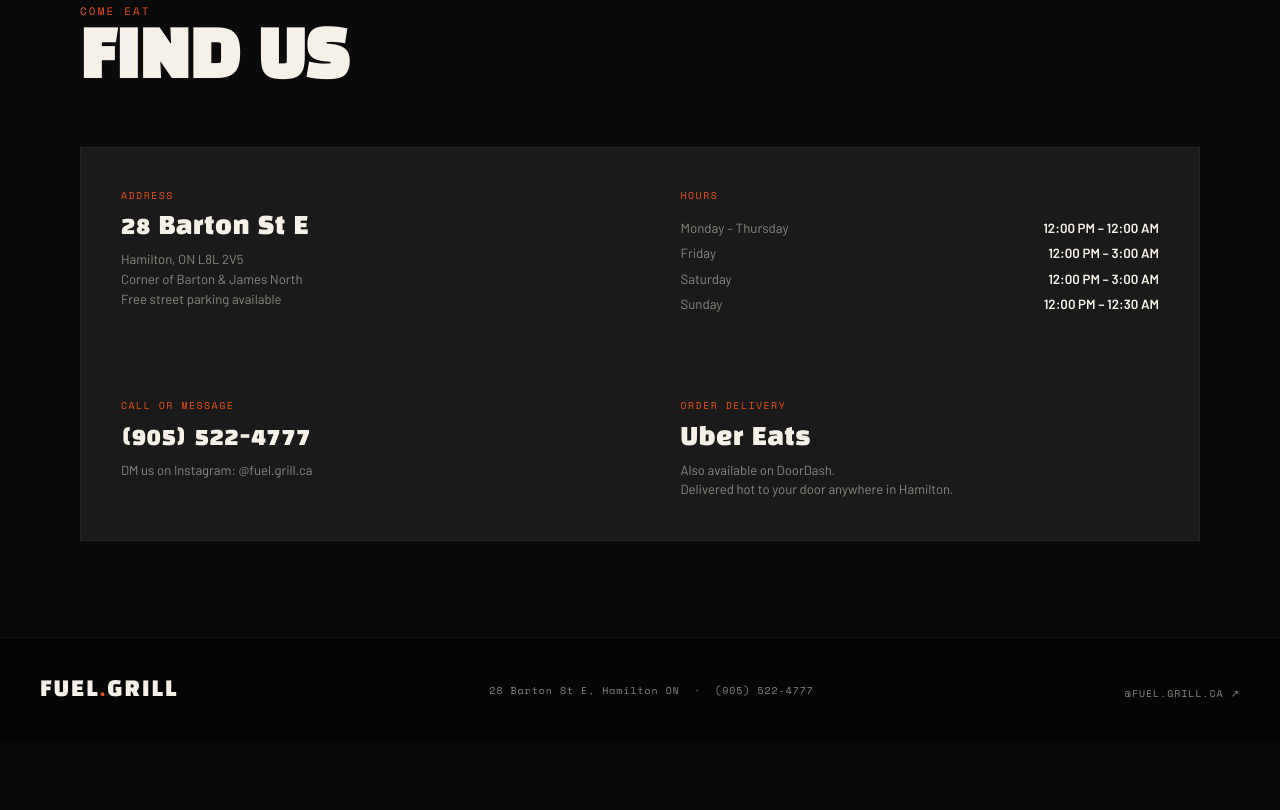
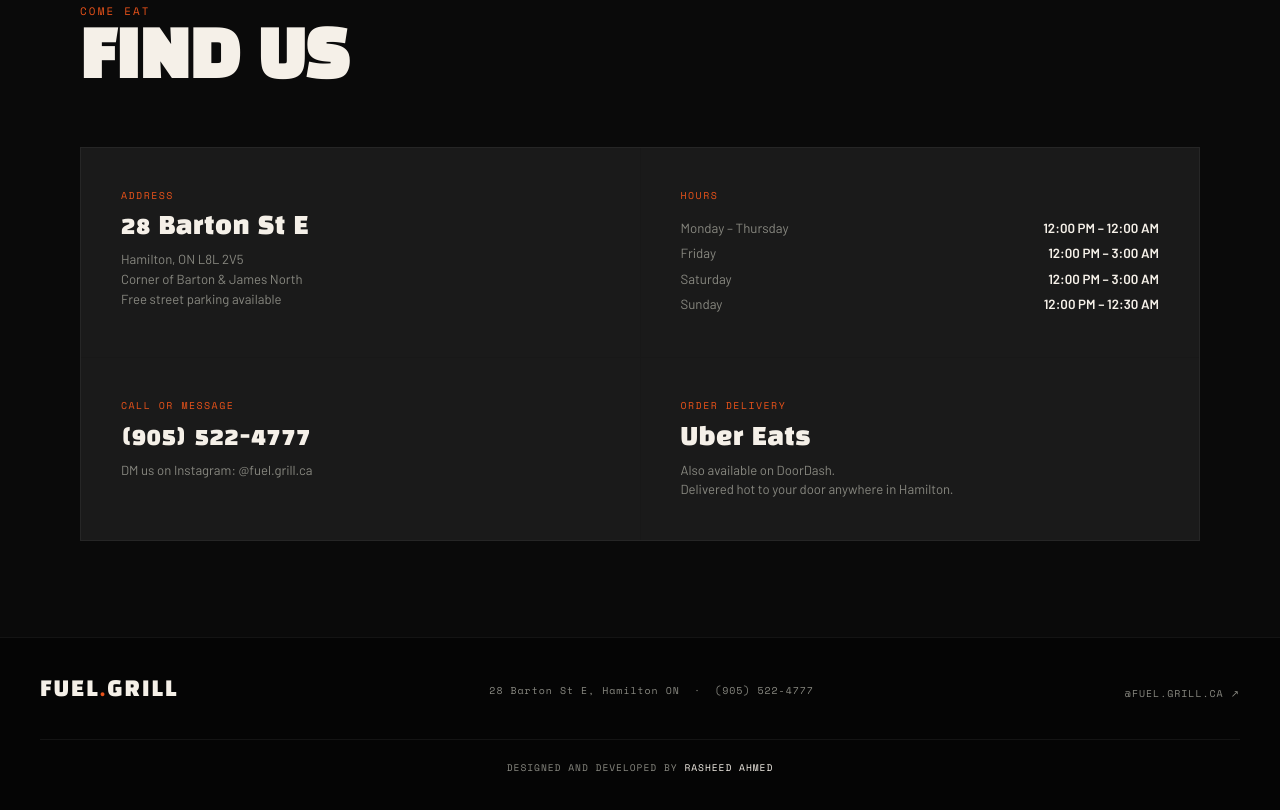
Before and after one commit to irasheedahmed/Restaurant-Demo-Website, a plain HTML site: page index.html in a window 1280 px wide. Shown: the part 3632-4442 px from the top of the page. Before the commit the page ends 4375 px from the top, so only its background shows below. Drawn offline with nearby package versions, Linux system fonts and the light colour scheme.

Commit message:
developer-credit-add

```diff
--- a/index.html
+++ b/index.html
@@ -848,6 +848,27 @@
 
   .footer-social a:hover { color: var(--ember); }
 
+   .footer-credit {
+    width: 100%;
+    text-align: center;
+    padding-top: 1.25rem;
+    margin-top: 1.25rem;
+    border-top: 1px solid rgba(255,255,255,0.06);
+    font-family: 'Space Mono', monospace;
+    font-size: 0.6rem;
+    letter-spacing: 0.1em;
+    text-transform: uppercase;
+    color: var(--muted);
+  }
+
+  .footer-credit a {
+    color: var(--cream);
+    text-decoration: none;
+    transition: color 0.2s;
+  }
+
+  .footer-credit a:hover { color: var(--ember); }
+
   /* scroll reveal */
   .reveal {
     opacity: 0;
@@ -1140,6 +1161,7 @@
   <div class="footer-logo">FUEL<span>.</span>GRILL</div>
   <div class="footer-note">28 Barton St E, Hamilton ON &nbsp;·&nbsp; (905) 522-4777</div>
   <div class="footer-social"><a href="https://instagram.com/fuel.grill.ca" target="_blank">@fuel.grill.ca ↗</a></div>
+   <div class="footer-credit">Designed and Developed by <a href="https://www.linkedin.com/in/rasheed-kashif495/" target="_blank" rel="noopener noreferrer">Rasheed Ahmed</a></div>
 </footer>
 
 <script>
```
